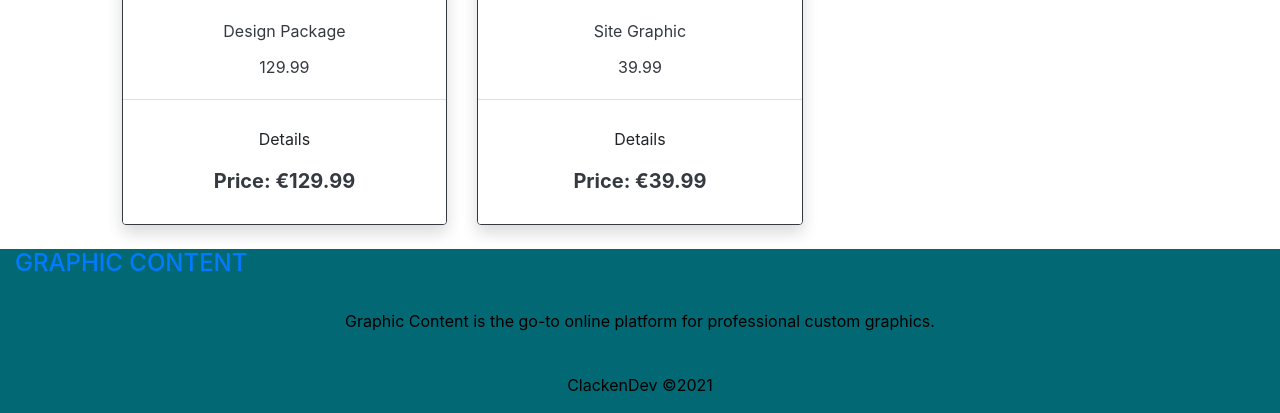
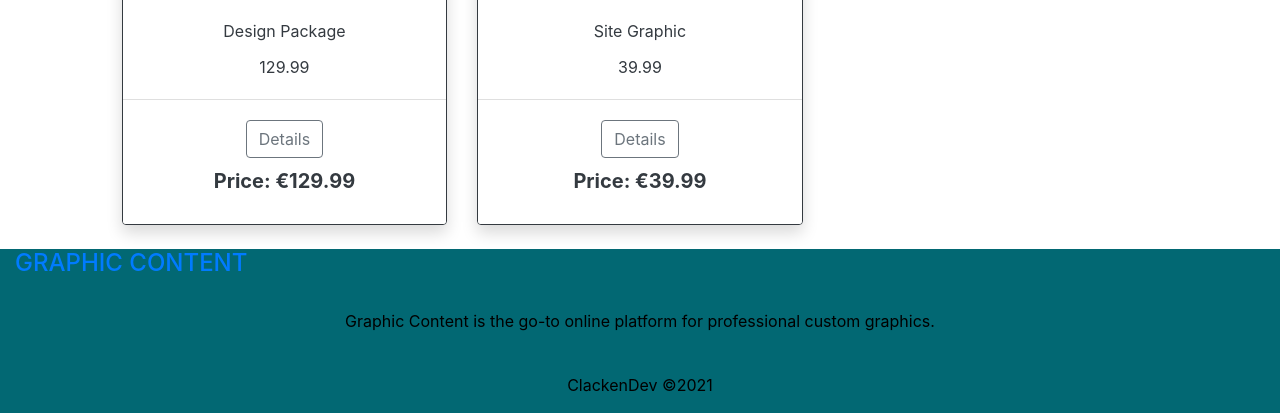
Before and after one commit to Code-Institute-Submissions/clacken-dev-ms4_JanResub, a Django app: page /products/ in a window 1280 px wide. Shown: the part 997-1410 px from the top of the page. Run offline with Django 3.2, Linux system fonts and the light colour scheme; data comes from the database, SQL or seed files in the repository; some libraries are stand-ins or nearby versions.

Commit message:
restyle checkout.html and update layout of products.html

```diff
--- a/products/templates/products/products2.html
+++ b/products/templates/products/products2.html
@@ -1,9 +1,7 @@
-<!-- Entend the base.html template -->
+
 {% extends "base.html" %}
-<!-- Load static files -->
 {% load static %}
 
-<!-- Block page header -->
 {% block page_header %}
     <div class="container header-container">
         <div class="row">
@@ -14,12 +12,12 @@
 
 <!-- Content block -->
 {% block content %}
-    <!-- All Workouts page -->
+    <!-- All Products page -->
     <div class="container-fluid txt-shadow">
         <div class="row my-4">
             <div class="col text-center">
                 <hr>
-                <h1 class="display-4 display-md-3 text-uppercase mb-4 text-white">Products</h1>
+                <h1 class="display-4 display-md-3 text-uppercase mb-4">Products</h1>
                 <hr>
             </div>
         </div>
@@ -30,10 +28,10 @@
                 {% endfor %}
                 <div class="row mt-1 mb-2"></div>
                 <div class="row d-flex justify-content-evenly text-center mb-4">
-                    <!-- Django for loop to iterate through the workouts variable -->
+                    <!-- Django for loop iterates through the products -->
                     {% for product in products %}
                         <div class="col-sm-6 col-md-6 col-lg-4">
-                            <!-- Card to display each workout -->
+                            <!-- Card for each product -->
                             <div class="card shadow workout-card h-100 border border-dark rounded-4">
                                 {% if product.image %}
                                     <a href="{% url 'product_detail' product.id %}">
@@ -51,7 +49,7 @@
                                 <div class="card-footer bg-white rounded-4">
                                     <div class="row">
                                         <div class="col my-2">
-                                            <a href="{% url 'product_detail' product.id %}" class="btn btn-landing-page">Details</a>
+                                            <a href="{% url 'product_detail' product.id %}" class="btn btn-outline-secondary">Details</a>
                                         </div>
                                     </div>
                                     <div class="row">
@@ -60,15 +58,15 @@
                                             <!-- Edit and delete buttons -->
                                             {% if request.user.is_superuser %}
                                             <small class="ms-3">
-                                                <a href="#" class="btn btn-landing-page btn-sm me-2">Edit</a>
-                                                <a href="#" class="btn btn-back btn-sm">Delete</a>
+                                                <a href="#" class="btn btn-outline-secondary btn-sm me-2">Edit</a>
+                                                <a href="#" class="btn btn-danger btn-sm">Delete</a>
                                             </small>
                                             {% endif %}
                                         </div>
                                     </div>
                                 </div>
                             </div>
-                            <!-- Card to display each workout -->
+                            <!-- END product card -->
                         </div>
                         <!-- Add <hr> after each col depending on screen size -->
                         {% if forloop.counter|divisibleby:1 %}
@@ -96,9 +94,7 @@
             </div>
         </div>
     </div>
-    <!-- END All Workouts page -->
 {% endblock %}
-<!-- End Content block -->
 
 {% block postload_js %}
     {{ block.super }}
```
Also changed, not shown: checkout/templates/checkout/checkout.html (+19 -11 lines), products/templates/products/product_detail2.html (+9 -3 lines).
